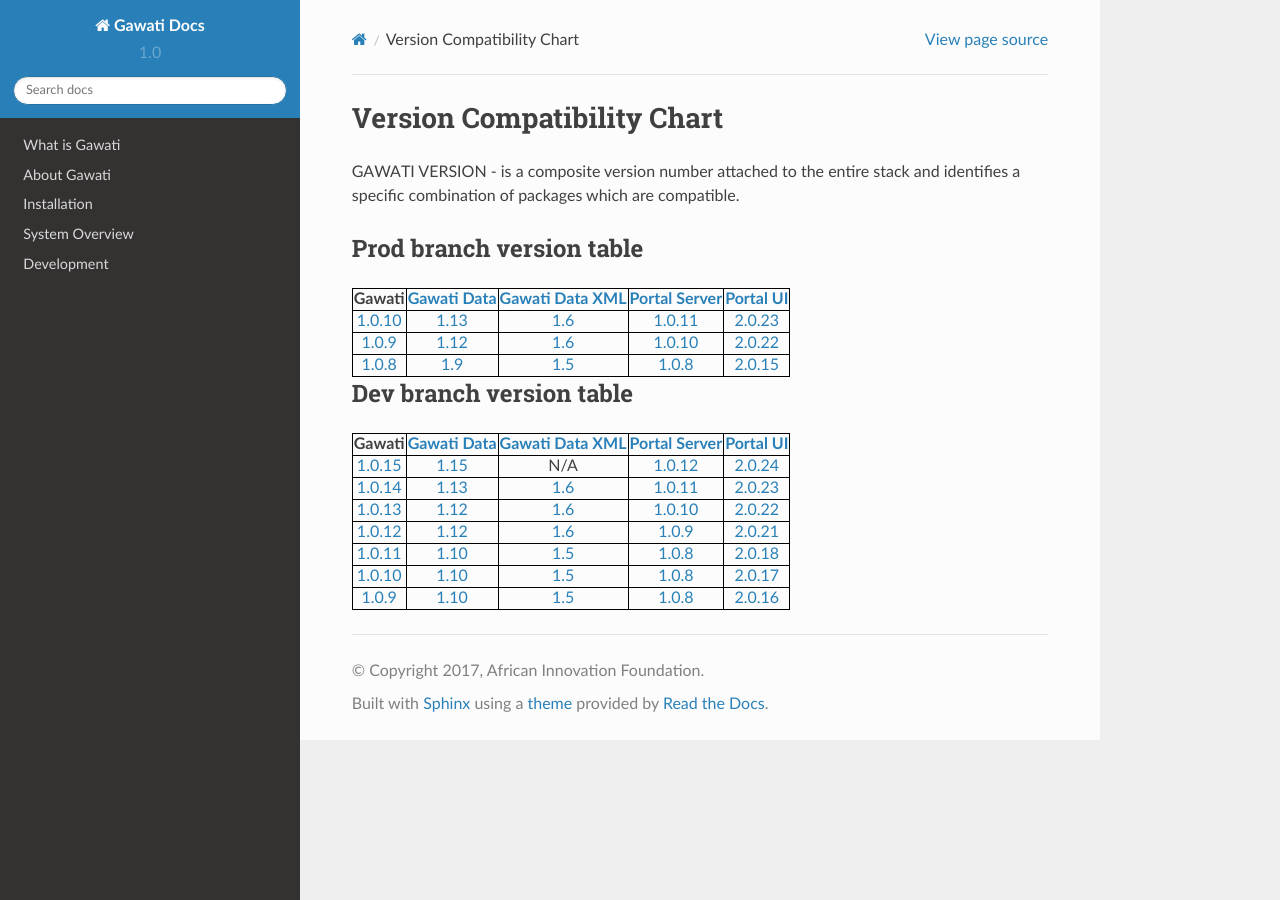
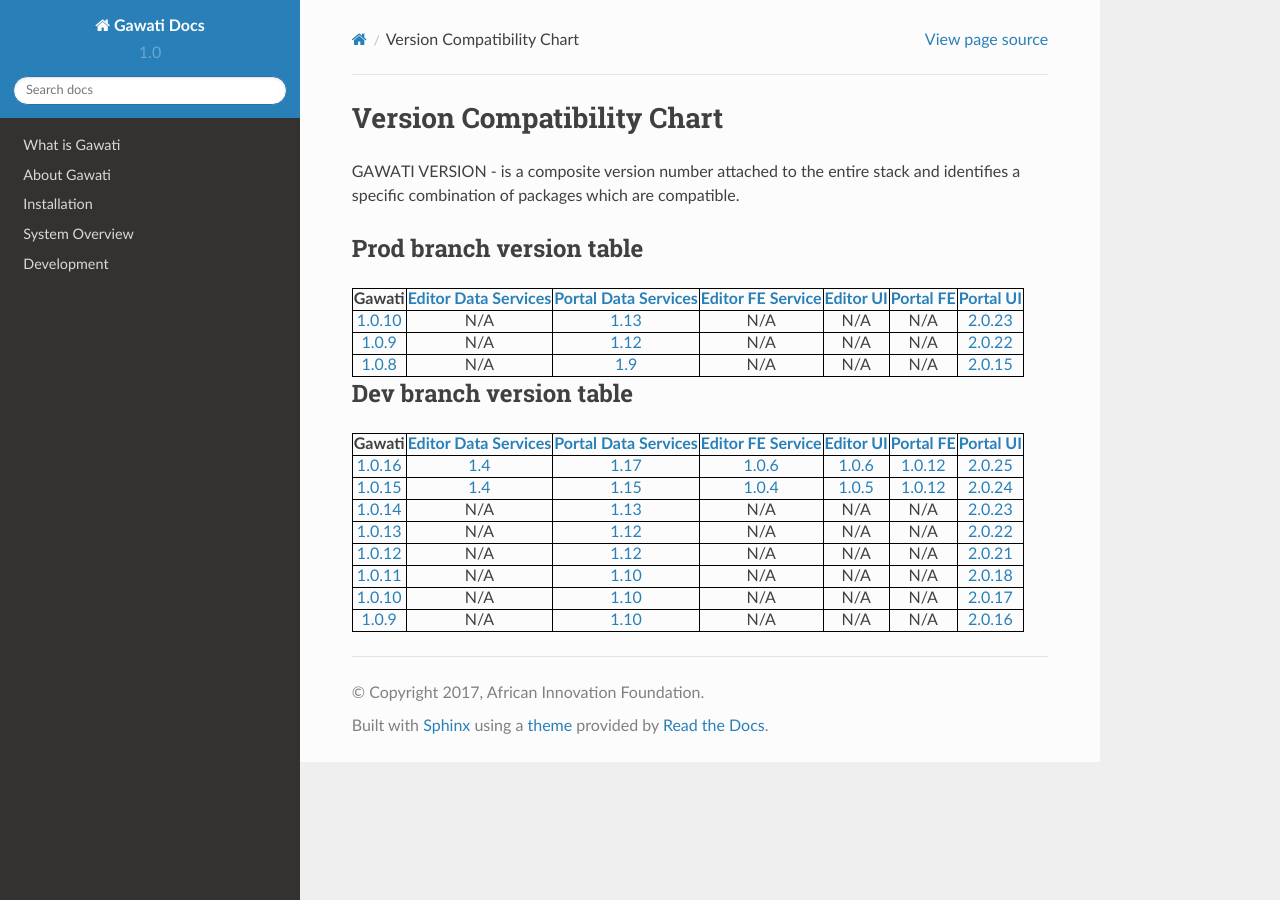
Before and after one commit to gawati/gawati-docs, a Sphinx documentation site: the page built from docs/source/development/version-compat.rst, in a window 1280 px wide. Built offline with Sphinx 7.4.7 and the Read the Docs theme 2.0.0, drawn with Linux system fonts in a browser that asks for light colours.

Commit message:
Updating version-compat

```diff
--- a/docs/source/development/version-compat.rst
+++ b/docs/source/development/version-compat.rst
@@ -13,31 +13,39 @@ Prod branch version table
     <thead>
       <tr>
         <th style="border: 1px solid black; text-align:center;">Gawati</th>
-        <th style="border: 1px solid black; text-align:center;"><a href="https://github.com/gawati/gawati-data">Gawati Data</a></th>
-        <th style="border: 1px solid black; text-align:center;"><a href="https://github.com/gawati/gawati-data-xml">Gawati Data XML</a></th>
-        <th style="border: 1px solid black; text-align:center;"><a href="https://github.com/gawati/gawati-portal-fe">Portal Server</a></th>
+        <th style="border: 1px solid black; text-align:center;"><a href="https://github.com/gawati/gawati-client-data">Editor Data Services</a></th>
+        <th style="border: 1px solid black; text-align:center;"><a href="https://github.com/gawati/gawati-data">Portal Data Services</a></th>
+        <th style="border: 1px solid black; text-align:center;"><a href="https://github.com/gawati/gawati-editor-fe">Editor FE Service</a></th>
+        <th style="border: 1px solid black; text-align:center;"><a href="https://github.com/gawati/gawati-editor-ui">Editor UI</a></th>
+        <th style="border: 1px solid black; text-align:center;"><a href="https://github.com/gawati/gawati-portal-fe">Portal FE</a></th>
         <th style="border: 1px solid black; text-align:center;"><a href="https://github.com/gawati/gawati-portal-ui">Portal UI</a></th>
       </tr>
     </thead>
       <tr>
         <td style="border: 1px solid black; text-align:center;"><a href="http://dl.gawati.org/prod/1.0.10">1.0.10</a></td>
+        <td style="border: 1px solid black; text-align:center;">N/A</td>
         <td style="border: 1px solid black; text-align:center;"><a href="https://github.com/gawati/gawati-data/tree/863cf9957e061c52035005d7ea5eeae0bbcc6233">1.13</a></td>
-        <td style="border: 1px solid black; text-align:center;"><a href="https://github.com/gawati/gawati-data-xml/tree/41a1fb7e7ca9ebffe934655bdaf3e37ba7aff81a">1.6</a></td>
-        <td style="border: 1px solid black; text-align:center;"><a href="https://github.com/gawati/gawati-portal-fe/tree/3304b726d2cbc132a5bb933b5bbe6d3a911b2212">1.0.11</a></td>
+        <td style="border: 1px solid black; text-align:center;">N/A</td>
+        <td style="border: 1px solid black; text-align:center;">N/A</td>
+        <td style="border: 1px solid black; text-align:center;">N/A</td>
         <td style="border: 1px solid black; text-align:center;"><a href="https://github.com/gawati/gawati-portal-ui/tree/ccd6a0d0359aadb294800440caf147699561d3b0">2.0.23</a></td>
       </tr>
       <tr>
         <td style="border: 1px solid black; text-align:center;"><a href="http://dl.gawati.org/prod/1.0.9">1.0.9</a></td>
+        <td style="border: 1px solid black; text-align:center;">N/A</td>
         <td style="border: 1px solid black; text-align:center;"><a href="https://github.com/gawati/gawati-data/tree/82e5d724cd91f511e0a990e2fe885aab379f2f9f">1.12</a></td>
-        <td style="border: 1px solid black; text-align:center;"><a href="https://github.com/gawati/gawati-data-xml/tree/41a1fb7e7ca9ebffe934655bdaf3e37ba7aff81a">1.6</a></td>
-        <td style="border: 1px solid black; text-align:center;"><a href="https://github.com/gawati/gawati-portal-fe/tree/d4cbf509af35a6b2906d359d19eab426a694a48e">1.0.10</a></td>
+        <td style="border: 1px solid black; text-align:center;">N/A</td>
+        <td style="border: 1px solid black; text-align:center;">N/A</td>
+        <td style="border: 1px solid black; text-align:center;">N/A</td>
         <td style="border: 1px solid black; text-align:center;"><a href="https://github.com/gawati/gawati-portal-ui/tree/ddec108b90b5cd9efd862e2a588a3638ccbc1473">2.0.22</a></td>
       </tr>
       <tr>
         <td style="border: 1px solid black; text-align:center;"><a href="http://dl.gawati.org/prod/1.0.8">1.0.8</a></td>
+        <td style="border: 1px solid black; text-align:center;">N/A</td>
         <td style="border: 1px solid black; text-align:center;"><a href="https://github.com/gawati/gawati-data/tree/73d6852c9c302ace58443733c0e7c2585ba428f7">1.9</a></td>
-        <td style="border: 1px solid black; text-align:center;"><a href="https://github.com/gawati/gawati-data-xml/tree/6c5046c07c2d770ac4d6effd45e21a989177084f">1.5</a></td>
-        <td style="border: 1px solid black; text-align:center;"><a href="https://github.com/gawati/gawati-portal-fe/tree/37c1674ef2b60b5f93c1d40a6d12b4e7541b3919">1.0.8</a></td>
+        <td style="border: 1px solid black; text-align:center;">N/A</td>
+        <td style="border: 1px solid black; text-align:center;">N/A</td>
+        <td style="border: 1px solid black; text-align:center;">N/A</td>
         <td style="border: 1px solid black; text-align:center;"><a href="https://github.com/gawati/gawati-portal-ui/tree/8d2e64eff3d3034109da51a96479531a567016cb">2.0.15</a></td>
       </tr>
   </table>
@@ -52,59 +60,84 @@ Dev branch version table
     <thead>
       <tr>
         <th style="border: 1px solid black; text-align:center;">Gawati</th>
-        <th style="border: 1px solid black; text-align:center;"><a href="https://github.com/gawati/gawati-data">Gawati Data</a></th>
-        <th style="border: 1px solid black; text-align:center;"><a href="https://github.com/gawati/gawati-data-xml">Gawati Data XML</a></th>
-        <th style="border: 1px solid black; text-align:center;"><a href="https://github.com/gawati/gawati-portal-fe">Portal Server</a></th>
+        <th style="border: 1px solid black; text-align:center;"><a href="https://github.com/gawati/gawati-client-data">Editor Data Services</a></th>
+        <th style="border: 1px solid black; text-align:center;"><a href="https://github.com/gawati/gawati-data">Portal Data Services</a></th>
+        <th style="border: 1px solid black; text-align:center;"><a href="https://github.com/gawati/gawati-editor-fe">Editor FE Service</a></th>
+        <th style="border: 1px solid black; text-align:center;"><a href="https://github.com/gawati/gawati-editor-ui">Editor UI</a></th>
+        <th style="border: 1px solid black; text-align:center;"><a href="https://github.com/gawati/gawati-portal-fe">Portal FE</a></th>
         <th style="border: 1px solid black; text-align:center;"><a href="https://github.com/gawati/gawati-portal-ui">Portal UI</a></th>
       </tr>
     </thead>
       <tr>
+        <td style="border: 1px solid black; text-align:center;"><a href="http://dl.gawati.org/dev/1.0.16">1.0.16</a></td>
+        <td style="border: 1px solid black; text-align:center;"><a href="https://github.com/gawati/gawati-client-data/tree/65a097a0ebfed476b9948122ea44664ecc72ec3a">1.4</a></td>
+        <td style="border: 1px solid black; text-align:center;"><a href="https://github.com/gawati/gawati-data/tree/5e6a1b0143b4493b5e5778c1adb1dcd13efde5db">1.17</a></td>
+        <td style="border: 1px solid black; text-align:center;"><a href="https://github.com/gawati/gawati-editor-fe/tree/a4a34890208377d8e89d923cad2ef746f5e18ee7">1.0.6</a></td>
+        <td style="border: 1px solid black; text-align:center;"><a href="https://github.com/gawati/gawati-editor-ui/tree/d207448795fb764a924c1022de2900b225128d55">1.0.6</a></td>
+        <td style="border: 1px solid black; text-align:center;"><a href="https://github.com/gawati/gawati-portal-fe/tree/cb97a77c3e66c256fbf0453ef99cd86fb292d3b1">1.0.12</a></td>
+        <td style="border: 1px solid black; text-align:center;"><a href="https://github.com/gawati/gawati-portal-ui/tree/890ecdfbdea5aae4ca32ed0713cfd192020dc300">2.0.25</a></td>
+      </tr>
+      <tr>
         <td style="border: 1px solid black; text-align:center;"><a href="http://dl.gawati.org/dev/1.0.15">1.0.15</a></td>
+        <td style="border: 1px solid black; text-align:center;"><a href="https://github.com/gawati/gawati-client-data/tree/65a097a0ebfed476b9948122ea44664ecc72ec3a">1.4</a></td>
         <td style="border: 1px solid black; text-align:center;"><a href="https://github.com/gawati/gawati-data/tree/79abd7920756583717cbd2b1f3e0bc551ed02e07">1.15</a></td>
-        <td style="border: 1px solid black; text-align:center;">N/A</td>
+        <td style="border: 1px solid black; text-align:center;"><a href="https://github.com/gawati/gawati-editor-fe/tree/dd52a163396877b3bfee6b5ba9626d8a3a05935c">1.0.4</a></td>
+        <td style="border: 1px solid black; text-align:center;"><a href="https://github.com/gawati/gawati-editor-ui/tree/827e40df8da4b6c34d2149ef6e7883c7c5059fcb">1.0.5</a></td>
         <td style="border: 1px solid black; text-align:center;"><a href="https://github.com/gawati/gawati-portal-fe/tree/cb97a77c3e66c256fbf0453ef99cd86fb292d3b1">1.0.12</a></td>
         <td style="border: 1px solid black; text-align:center;"><a href="https://github.com/gawati/gawati-portal-ui/tree/f796e5d9bd25e335b70063074b2f8314a8f638b0">2.0.24</a></td>
       </tr>
       <tr>
         <td style="border: 1px solid black; text-align:center;"><a href="http://dl.gawati.org/dev/1.0.14">1.0.14</a></td>
+        <td style="border: 1px solid black; text-align:center;">N/A</td>
         <td style="border: 1px solid black; text-align:center;"><a href="https://github.com/gawati/gawati-data/tree/863cf9957e061c52035005d7ea5eeae0bbcc6233">1.13</a></td>
-        <td style="border: 1px solid black; text-align:center;"><a href="https://github.com/gawati/gawati-data-xml/tree/4d35a80ed8ad3270a95fc2a0361f15b6a23e8727">1.6</a></td>
-        <td style="border: 1px solid black; text-align:center;"><a href="https://github.com/gawati/gawati-portal-fe/tree/be0e86786146e284dfdac42209d27ebe4fdc2263">1.0.11</a></td>
+        <td style="border: 1px solid black; text-align:center;">N/A</td>
+        <td style="border: 1px solid black; text-align:center;">N/A</td>
+        <td style="border: 1px solid black; text-align:center;">N/A</td>
         <td style="border: 1px solid black; text-align:center;"><a href="https://github.com/gawati/gawati-portal-ui/tree/eb11e115f9206e6345ea4e2fcdb348d6f1b4fd5e">2.0.23</a></td>
       </tr>
       <tr>
         <td style="border: 1px solid black; text-align:center;"><a href="http://dl.gawati.org/dev/1.0.13">1.0.13</a></td>
+        <td style="border: 1px solid black; text-align:center;">N/A</td>
         <td style="border: 1px solid black; text-align:center;"><a href="https://github.com/gawati/gawati-data/tree/8b1425fc9744df7385f1b8004d74b9f0160b13de">1.12</a></td>
-        <td style="border: 1px solid black; text-align:center;"><a href="https://github.com/gawati/gawati-data-xml/tree/4d35a80ed8ad3270a95fc2a0361f15b6a23e8727">1.6</a></td>
-        <td style="border: 1px solid black; text-align:center;"><a href="https://github.com/gawati/gawati-portal-fe/tree/57f477eb34b3c7202c47c2b9abe162722e8b65a0">1.0.10</a></td>
+        <td style="border: 1px solid black; text-align:center;">N/A</td>
+        <td style="border: 1px solid black; text-align:center;">N/A</td>
+        <td style="border: 1px solid black; text-align:center;">N/A</td>
         <td style="border: 1px solid black; text-align:center;"><a href="https://github.com/gawati/gawati-portal-ui/tree/478565ecdc754c785c0978c2f4ebafe7f91b8df2">2.0.22</a></td>
       </tr>
       <tr>
         <td style="border: 1px solid black; text-align:center;"><a href="http://dl.gawati.org/dev/1.0.12">1.0.12</a></td>
+        <td style="border: 1px solid black; text-align:center;">N/A</td>
         <td style="border: 1px solid black; text-align:center;"><a href="https://github.com/gawati/gawati-data/tree/8b1425fc9744df7385f1b8004d74b9f0160b13de">1.12</a></td>
-        <td style="border: 1px solid black; text-align:center;"><a href="https://github.com/gawati/gawati-data-xml/tree/4d35a80ed8ad3270a95fc2a0361f15b6a23e8727">1.6</a></td>
-        <td style="border: 1px solid black; text-align:center;"><a href="https://github.com/gawati/gawati-portal-fe/tree/c3152df675bb2ef55b4d608433c659d2715ade29">1.0.9</a></td>
+        <td style="border: 1px solid black; text-align:center;">N/A</td>
+        <td style="border: 1px solid black; text-align:center;">N/A</td>
+        <td style="border: 1px solid black; text-align:center;">N/A</td>
         <td style="border: 1px solid black; text-align:center;"><a href="https://github.com/gawati/gawati-portal-ui/tree/9ac82095df6cfb68b7fddb41475360759f4bb55b">2.0.21</a></td>
       </tr>
       <tr>
         <td style="border: 1px solid black; text-align:center;"><a href="http://dl.gawati.org/dev/1.0.11">1.0.11</a></td>
+        <td style="border: 1px solid black; text-align:center;">N/A</td>
         <td style="border: 1px solid black; text-align:center;"><a href="https://github.com/gawati/gawati-data/tree/e04eb034a11f2528b21903ff5e4e627ab8b6c5c6">1.10</a></td>
-        <td style="border: 1px solid black; text-align:center;"><a href="https://github.com/gawati/gawati-data-xml/tree/633cd4af5da3a292bf9288640ade5d2c94041092">1.5</a></td>
-        <td style="border: 1px solid black; text-align:center;"><a href="https://github.com/gawati/gawati-portal-fe/tree/8d490f9de297d7fd4ada45b00f8e513005484414">1.0.8</a></td>
+        <td style="border: 1px solid black; text-align:center;">N/A</td>
+        <td style="border: 1px solid black; text-align:center;">N/A</td>
+        <td style="border: 1px solid black; text-align:center;">N/A</td>
         <td style="border: 1px solid black; text-align:center;"><a href="https://github.com/gawati/gawati-portal-ui/tree/f904ab421885566ace3c2ebac75eec33e7902ccf">2.0.18</a></td>
       </tr>
       <tr>
         <td style="border: 1px solid black; text-align:center;"><a href="http://dl.gawati.org/dev/1.0.10">1.0.10</a></td>
+        <td style="border: 1px solid black; text-align:center;">N/A</td>
         <td style="border: 1px solid black; text-align:center;"><a href="https://github.com/gawati/gawati-data/tree/e04eb034a11f2528b21903ff5e4e627ab8b6c5c6">1.10</a></td>
-        <td style="border: 1px solid black; text-align:center;"><a href="https://github.com/gawati/gawati-data-xml/tree/633cd4af5da3a292bf9288640ade5d2c94041092">1.5</a></td>
-        <td style="border: 1px solid black; text-align:center;"><a href="https://github.com/gawati/gawati-portal-fe/tree/8d490f9de297d7fd4ada45b00f8e513005484414">1.0.8</a></td>
+        <td style="border: 1px solid black; text-align:center;">N/A</td>
+        <td style="border: 1px solid black; text-align:center;">N/A</td>
+        <td style="border: 1px solid black; text-align:center;">N/A</td>
         <td style="border: 1px solid black; text-align:center;"><a href="https://github.com/gawati/gawati-portal-ui/tree/cfc6ab76a2c26c1e87912f2a52c06bd176ac9b3b">2.0.17</a></td>
       </tr>
       <tr>
         <td style="border: 1px solid black; text-align:center;"><a href="http://dl.gawati.org/dev/1.0.9">1.0.9</a></td>
+        <td style="border: 1px solid black; text-align:center;">N/A</td>
         <td style="border: 1px solid black; text-align:center;"><a href="https://github.com/gawati/gawati-data/tree/e04eb034a11f2528b21903ff5e4e627ab8b6c5c6">1.10</a></td>
-        <td style="border: 1px solid black; text-align:center;"><a href="https://github.com/gawati/gawati-data-xml/tree/633cd4af5da3a292bf9288640ade5d2c94041092">1.5</a></td>
-        <td style="border: 1px solid black; text-align:center;"><a href="https://github.com/gawati/gawati-portal-fe/tree/8d490f9de297d7fd4ada45b00f8e513005484414">1.0.8</a></td>
+        <td style="border: 1px solid black; text-align:center;">N/A</td>
+        <td style="border: 1px solid black; text-align:center;">N/A</td>
+        <td style="border: 1px solid black; text-align:center;">N/A</td>
         <td style="border: 1px solid black; text-align:center;"><a href="https://github.com/gawati/gawati-portal-ui/tree/2240cfce77a49c1aca0b8db1f2fe9d6716d781a7">2.0.16</a></td>
       </tr>
   </table>
```
